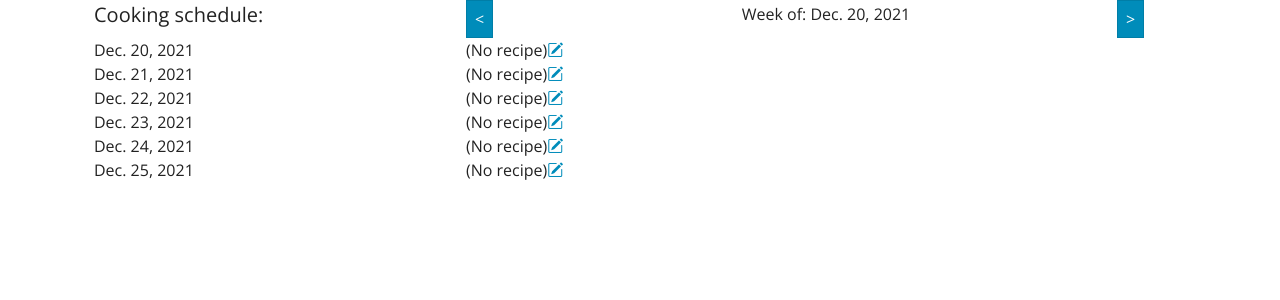
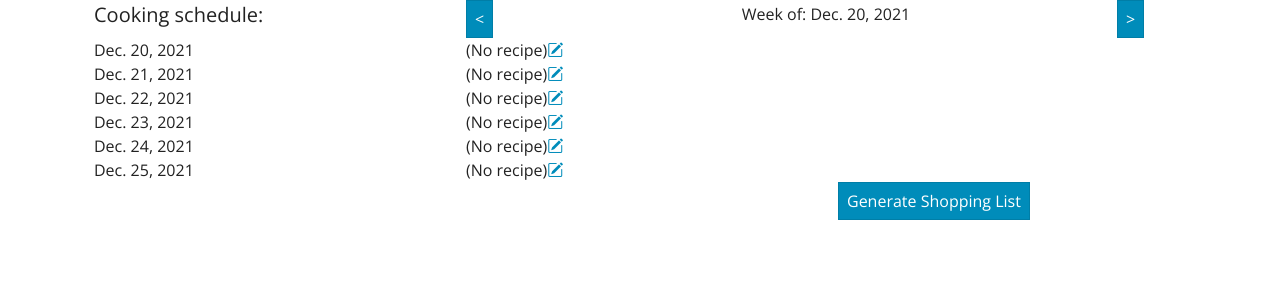
Before and after one commit to philosomniac/FoodBoard, a Django app: page /foodboard/plan/ in a window 1280 px wide. Shown: the part 68-368 px from the top of the page. Run offline with Django 3.2, Linux system fonts and the light colour scheme; a user stored in the database is signed in; tables that the repository leaves empty hold one stand-in row (values such as "Sample post"); some libraries are stand-ins or nearby versions.

Commit message:
rough implementation of generating a shopping list

```diff
--- a/foodboard/templates/foodboard/cook_events.html
+++ b/foodboard/templates/foodboard/cook_events.html
@@ -39,7 +39,31 @@
         </div>
         {% endfor %}
     </div>
+    <div class="row">
+        <div class="col-8">
 
+        </div>
+        <div class="col-4">
+            <a class="btn btn-primary"
+                href="{% url 'foodboard:plan_from_date' year=current_date.year month=current_date.month day=current_date.day %}?ingredients=True">Generate
+                Shopping List</a>
+        </div>
+    </div>
+    {% if ingredient_usages %}
+
+    <div class="row">
+        <div class="col-4">
+            <h5>Shopping List</h5>
+        </div>
+    </div>
+    <div class="row">
+        <div class="col-6">
+            {% for ingredient_usage in ingredient_usages %}
+            <ul>{{ingredient_usage.amount}} {{ingredient_usage.unit}} {{ingredient_usage.ingredient.name}}</ul>
+            {% endfor %}
+        </div>
+    </div>
+    {% endif %}
 </div>
 
 {% else %}
--- a/foodboard/views.py
+++ b/foodboard/views.py
@@ -1,7 +1,8 @@
 from datetime import timedelta, date
 from django.shortcuts import redirect, render, get_object_or_404
 from django.views import generic
-from .models import CookEvent, Ingredient, Recipe, User
+from django.http import Http404
+from .models import CookEvent, Ingredient, Recipe, User, IngredientUsage
 from .forms import CookEventForm, NewUserForm
 from django.core.exceptions import ObjectDoesNotExist
 from rest_framework import viewsets
@@ -51,7 +52,10 @@ def cook_events(request, year=0, month=0, day=0):
     if year == 0 or month == 0 or day == 0:
         start_date = date.today()
     else:
-        start_date = date(year, month, day)
+        try:
+            start_date = date(year, month, day)
+        except ValueError:
+            raise Http404("Invalid date requested")
 
     week = []
     week.append(start_date)
@@ -70,7 +74,14 @@ def cook_events(request, year=0, month=0, day=0):
     next_date = start_date + timedelta(days=7)
     prev_date = start_date + timedelta(days=-7)
 
-    return render(request, 'foodboard/cook_events.html', {'cook_events': cook_events, 'current_date': start_date, 'next_date': next_date, 'prev_date': prev_date})
+    ingredient_usages = []
+    if request.GET.get('ingredients') == 'True':
+        recipe_ids = [
+            i.recipe.id for i in cook_events if i.recipe_id is not None]
+        ingredient_usages = IngredientUsage.objects.filter(
+            recipe__id__in=recipe_ids).order_by('ingredient__name')
+
+    return render(request, 'foodboard/cook_events.html', {'cook_events': cook_events, 'current_date': start_date, 'next_date': next_date, 'prev_date': prev_date, 'ingredient_usages': ingredient_usages})
 
 
 @login_required
```
